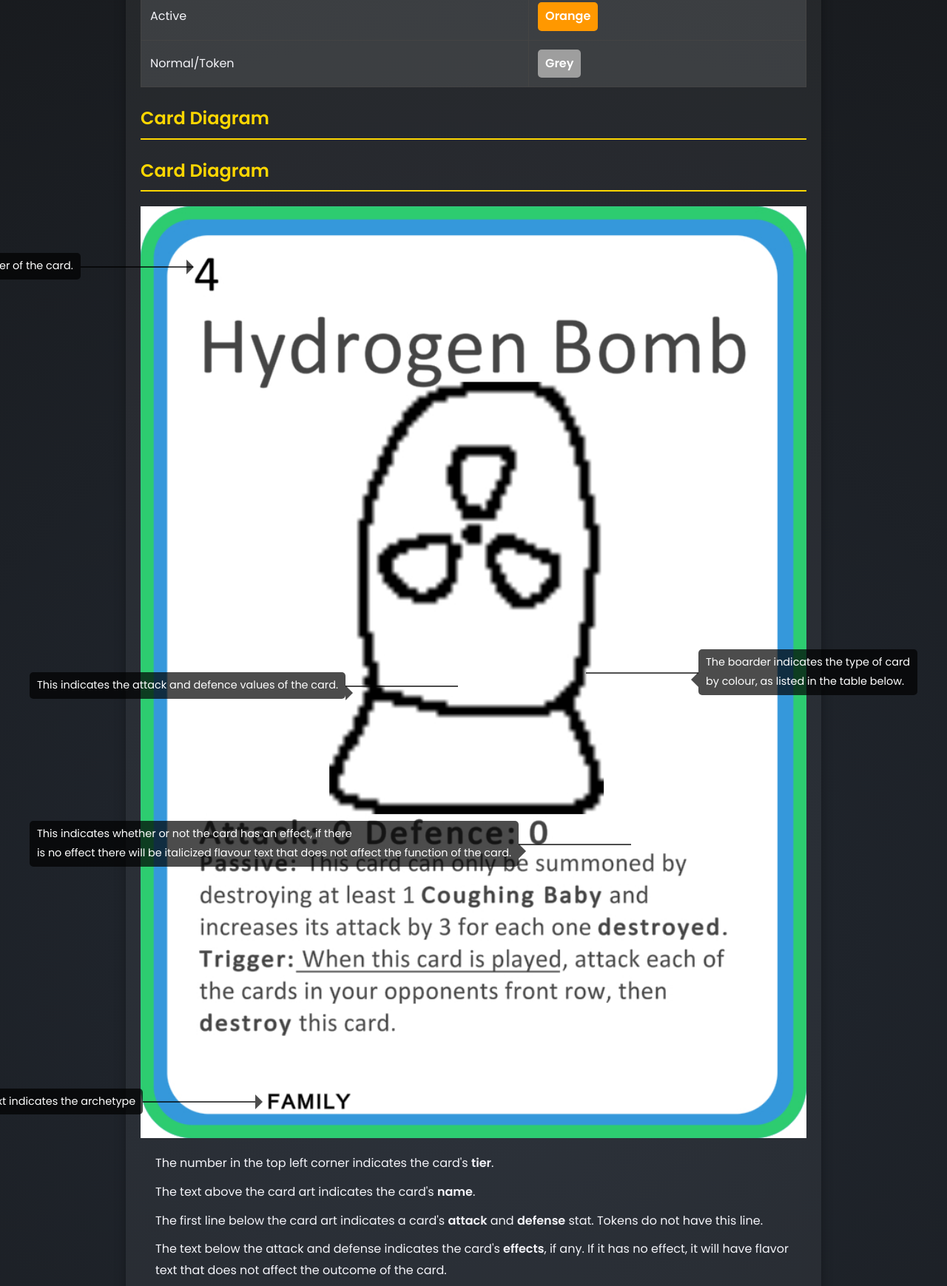
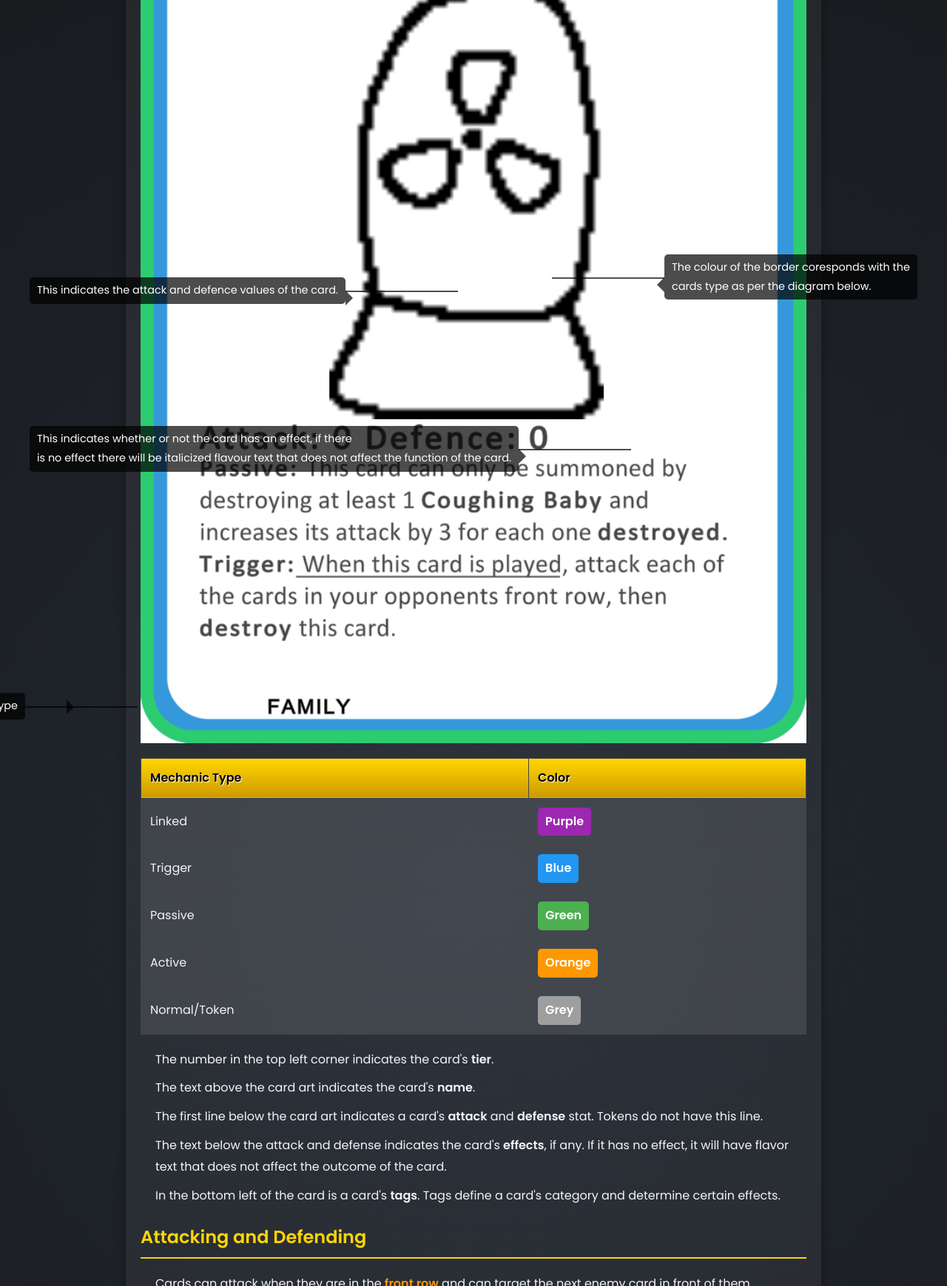
Before and after one commit to KidMessiah/GameRules, a plain HTML site: page index.html in a window 1280 px wide. Shown: the part 1083-2822 px from the top of the page at 74% size. Drawn offline with Linux system fonts and the light colour scheme.

Commit message:
porn bideo

```diff
--- a/index.html
+++ b/index.html
@@ -33,6 +33,17 @@
 
         <section id="card-layout">
             <h2>Card Layout</h2>
+            <section id="card-diagram">
+                <section id="card-diagram">
+                    <div class="diagram-container">
+                        <img src="hydrogen.jpg" alt="Card Diagram" class="diagram-image">
+                        <div class="arrow arrow-top-left">Card Tier</div>
+                        <div class="arrow arrow-bottom-left">Archetype</div>
+                        <div class="arrow arrow-edge-right">The colour of the border coresponds with the <br> cards type as per the diagram below.</div>
+                        <div class="arrow arrow-centre">This indicates the attack and defence values of the card.</div>
+                        <div class="arrow arrow-lower-third-centre">This indicates whether or not the card has an effect, if there <br> is no effect there will be italicized flavour text that does not affect the function of the card.</div>
+                    </div>
+                </section>
             <table>
                 <tr>
                     <th>Mechanic Type</th>
@@ -59,19 +70,7 @@
                     <td><span class="mechanic-type normal">Grey</span></td>
                 </tr>
             </table>
-            <section id="card-diagram">
-                <h2>Card Diagram</h2>
-                <section id="card-diagram">
-                    <h2>Card Diagram</h2>
-                    <div class="diagram-container">
-                        <img src="hydrogen.jpg" alt="Card Diagram" class="diagram-image">
-                        <div class="arrow arrow-top-left">This number indicates the tier of the card.</div>
-                        <div class="arrow arrow-bottom-left">This text indicates the archetype</div>
-                        <div class="arrow arrow-edge-right">The boarder indicates the type of card  <br> by colour, as listed in the table below.</div>
-                        <div class="arrow arrow-centre">This indicates the attack and defence values of the card.</div>
-                        <div class="arrow arrow-lower-third-centre">This indicates whether or not the card has an effect, if there <br> is no effect there will be italicized flavour text that does not affect the function of the card.</div>
-                    </div>
-                </section>
+
             </section>
             <ul>
                 <li>The number in the top left corner indicates the card's <b>tier</b>.</li>
```
